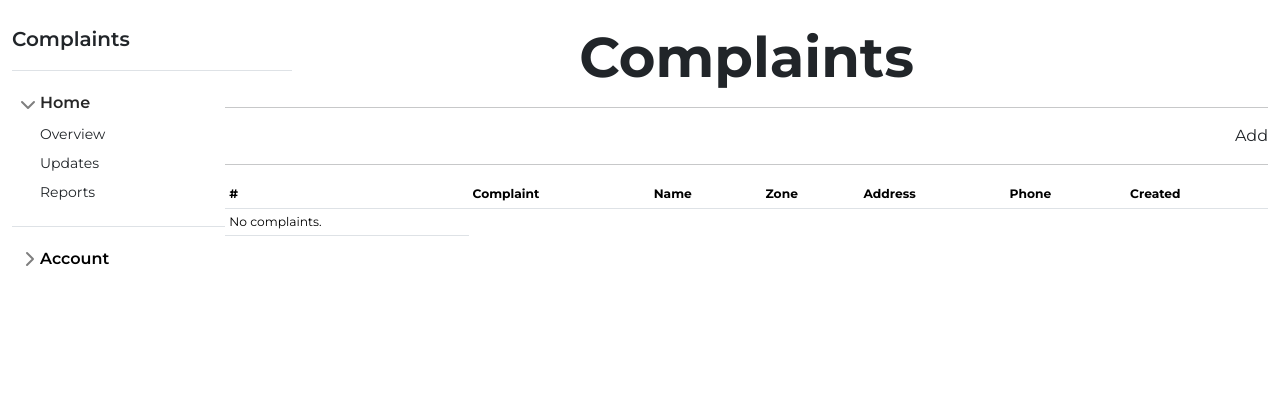
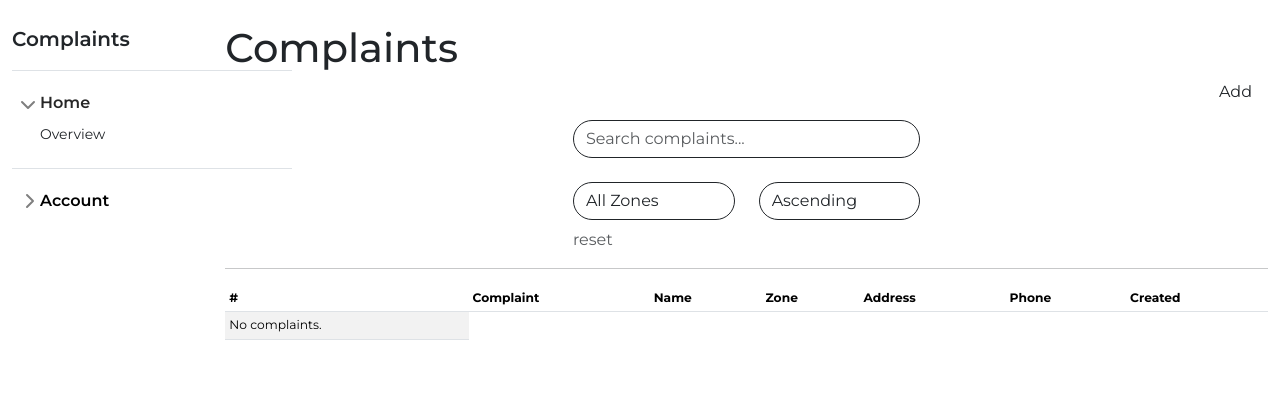
Before and after one commit to swelanauguste/works-complaints, a Django app: page / in a window 1280 px wide. Shown: the part 16-419 px from the top of the page. Run offline with Django 5.2, Linux system fonts and the light colour scheme; the visitor is signed in with stand-in values (Sample User, id 1); data that the repository does not hold is empty.

Commit message:
more frontend

```diff
--- a/app/complaints/models.py
+++ b/app/complaints/models.py
@@ -12,7 +12,7 @@ class Zone(models.Model):
     created_at = models.DateTimeField(auto_now_add=True)
 
     def __str__(self):
-        return f"{self.district.upper()} - District {self.name.upper()}"
+        return f"{self.district.upper()} - ({self.name.upper()})"
 
 
 class Category(models.Model):
--- a/app/complaints/urls.py
+++ b/app/complaints/urls.py
@@ -3,8 +3,8 @@ from django.urls import path
 from . import views
 
 urlpatterns = [
-    path("", views.ComplaintListView.as_view(), name="list"),
-    path("create/", views.ComplaintCreateView.as_view(), name="create"),
+    path("", views.complaint_list, name="list"),
+    path("create/", views.complaint_create, name="create"),
     path(
         "investigator/create/",
         views.ComplaintInvestigatorCreateView.as_view(),
--- a/app/complaints/views.py
+++ b/app/complaints/views.py
@@ -1,23 +1,71 @@
+from django.contrib.auth.decorators import login_required
+from django.core.paginator import Paginator
+from django.db.models import Q
 from django.shortcuts import get_object_or_404, redirect, render
 from django.urls import reverse
 from django.views.generic import CreateView, DetailView, ListView
 from django.views.generic.edit import FormMixin
 
 from .forms import ComplaintForm, ComplaintInvestigatorForm
-from .models import Complaint, ComplaintInvestigator
+from .models import Complaint, ComplaintInvestigator, Zone
 
 
-class ComplaintListView(ListView):
-    model = Complaint
-    paginate_by = 10
+@login_required
+def complaint_list(request):
+    # Get all complaints
+    complaints = Complaint.objects.all()
+    zones = Zone.objects.all()
+    # Search functionality
+    search_query = request.GET.get("search", "")
+    if search_query:
+        complaints = complaints.filter(
+            Q(name__icontains=search_query)
+            | Q(email__icontains=search_query)
+            | Q(address__icontains=search_query)
+            | Q(complaint__icontains=search_query)
+        )
+
+    # Filtering by Foreign Keys (Zone and Category in this case)
+    zone_filter = request.GET.get("zone", None)
+    if zone_filter:
+        complaints = complaints.filter(zone__id=zone_filter)
+
+    # category_filter = request.GET.get("category", None)
+    # if category_filter:
+    #     complaints = complaints.filter(category__id=category_filter)
+
+    # Sorting functionality
+    sort_by = request.GET.get("sort", "created_at")  # Default sorting by created_at
+    order = request.GET.get("order", "asc")  # Default order is ascending
+    if order == "desc":
+        sort_by = f"-{sort_by}"
+    complaints = complaints.order_by(sort_by)
+
+    # Pagination (optional)
+    page = request.GET.get("page", 1)
+    paginator = Paginator(complaints, 25)  # Show 10 complaints per page
+    complaints = paginator.get_page(page)
+
+    context = {
+        "object_list": complaints,
+        "search_query": search_query,
+        "zone_filter": zone_filter,
+        # "category_filter": category_filter,
+        "zones": zones,
+        "sort_by": sort_by,
+        "order": order,
+    }
+
+    return render(request, "complaints/complaint_list.html", context)
 
 
+@login_required
 def complaint_detail(request, slug):
     # Get the specific complaint
     complaint = get_object_or_404(Complaint, slug=slug)
     complaint_investigator = ComplaintInvestigator.objects.filter(
         complaint=complaint
-    ).last()
+    ).first()
 
     if request.method == "POST":
         # Process form submission
@@ -44,9 +92,22 @@ def complaint_detail(request, slug):
     return render(request, "complaints/complaint_detail.html", context)
 
 
-class ComplaintCreateView(CreateView):
-    model = Complaint
-    form_class = ComplaintForm
+@login_required
+def complaint_create(request):
+    if request.method == "POST":
+        form = ComplaintForm(request.POST)
+        if form.is_valid():
+            # Save the complaint
+            complaint = form.save()
+
+            # Redirect to the detail page of the created complaint or some success URL
+            return redirect(reverse("detail", kwargs={"slug": complaint.slug}))
+    else:
+        form = ComplaintForm()
+
+    context = {"form": form}
+
+    return render(request, "complaints/complaint_form.html", context)
 
 
 class ComplaintInvestigatorCreateView(CreateView):
--- a/app/templates/base.html
+++ b/app/templates/base.html
@@ -58,7 +58,6 @@
         $('select').addClass('form-control rounded-pill border border-dark');
         $('textarea').addClass('form-control rounded-4 border border-dark');
         $('a').addClass('text-decoration-none text-dark');
-        $('h1').addClass('display-4 text-center fw-bold');
     </script>
     <script
         src="https://cdn.jsdelivr.net/npm/@popperjs/core@2.11.8/dist/umd/popper.min.js"
--- a/app/templates/complaints/complaint_list.html
+++ b/app/templates/complaints/complaint_list.html
@@ -5,12 +5,57 @@
 
 {% block content %}
 <h1>Complaints</h1>
+<p class="text-end me-lg-3"><a href="{% url 'create' %}">Add</a></p>
+<form method="GET" action="{% url 'list' %}">
+    <div class="col-lg-4 mx-auto">
+        <input class="w-100 form-control" type="text" name="search" value="{{ search_query }}" placeholder="Search complaints...">
+    </div>
+    <br>
+    <div class="col-lg-4 mx-auto">
+        <div class="row">
+            <div class="col-lg-6 mb-2 mb-lg-0">
+                <select name="zone" onchange="this.form.submit()">
+                    <option value="">All Zones</option>
+                    {% for zone in zones %}
+                    <option value="{{ zone.id }}" {% if zone.id|stringformat:"s" == zone_filter %}selected{% endif %}>{{ zone }}</option>
+                    {% endfor %}
+                </select>
+            </div>
+            <!-- <div class="col">
+                <select name="category">
+                    <option value="">All Categories</option>
+                    {% for category in categories %}
+                    <option value="{{ category.id }}" {% if category.id|stringformat:"s" == category_filter %}selected{% endif %}>{{ category.name }}</option>
+                    {% endfor %}
+                </select>
+            </div> -->
+            <!-- <div class="col">
+                <select name="sort"onchange="this.form.submit()">
+                    <option value="created_at" {% if sort_by == 'created_at' %}selected{% endif %}>Created At</option>
+                    <option value="name" {% if sort_by == 'name' %}selected{% endif %}>Name</option>
+                </select>
+            </div> -->
+            <div class="col-lg-6">
+                <select name="order" onchange="this.form.submit()">
+                    <option value="asc" {% if order == 'asc' %}selected{% endif %}>Ascending</option>
+                    <option value="desc" {% if order == 'desc' %}selected{% endif %}>Descending</option>
+                </select>
+            </div>
+            <div class="col mt-2">
+                <a class="text-muted" href="/">reset</a>
+            </div>
+        </div>
+    </div>
+</form>
 <hr>
-<p class="text-end"><a href="{% url 'create' %}">Add</a></p>
-<hr>
-
+{% if object_list.has_previous %}
+    <a href="?page={{ object_list.previous_page_number }}">Previous</a>
+{% endif %}
+{% if object_list.has_next %}
+    <a href="?page={{ object_list.next_page_number }}">Next</a>
+{% endif %}
 <div class="table-responsive small">
-    <table class="table small table-hover table-sm">
+    <table class="table small table-hover table-sm table-striped">
         <thead>
             <tr>
                 <th scope="col">#</th>
@@ -26,12 +71,12 @@
             {% for ob in object_list %}
             <tr>
                 <th scope="row">{{forloop.counter}}</th>
-                <td><a href="{% url 'detail' ob.slug %}">{{ob|upper}}</a></td>
-                <td>{{ob.name|title}}</td>
-                <td>{{ob.zone|title}}</td>
-                <td>{{ob.address|title}}</td>
-                <td>{{ob.phone}}</td>
-                <td>{{ob.created_at}}</td>
+                <td><a href="{% url 'detail' ob.slug %}">{{ob|title}}</a></td>
+                <td><a href="{% url 'detail' ob.slug %}">{{ob.name|title}}</a></td>
+                <td><a href="{% url 'detail' ob.slug %}">{{ob.zone|upper}}</a></td>
+                <td><a href="{% url 'detail' ob.slug %}">{{ob.address|title}}</a></td>
+                <td><a href="{% url 'detail' ob.slug %}">{{ob.phone}}</a></td>
+                <td><a href="{% url 'detail' ob.slug %}">{{ob.created_at}}</a></td>
             </tr>
             {% empty %}
             <tr>
@@ -41,5 +86,11 @@
         </tbody>
     </table>
 </div>
+{% if object_list.has_previous %}
+    <a href="?page={{ object_list.previous_page_number }}">Previous</a>
+{% endif %}
+{% if object_list.has_next %}
+    <a href="?page={{ object_list.next_page_number }}">Next</a>
+{% endif %}
 
 {% endblock content %}
--- a/app/templates/side-bar.html
+++ b/app/templates/side-bar.html
@@ -32,15 +32,15 @@
                         id="home-collapse">
                         <ul
                             class="btn-toggle-nav list-unstyled fw-normal pb-1 small">
-                            <li><a href="#"
+                            <li><a href="/"
                                     class="link-body-emphasis d-inline-flex text-decoration-none rounded">Overview</a>
                             </li>
-                            <li><a href="#"
+                            <!-- <li><a href="#"
                                     class="link-body-emphasis d-inline-flex text-decoration-none rounded">Updates</a>
                             </li>
                             <li><a href="#"
                                     class="link-body-emphasis d-inline-flex text-decoration-none rounded">Reports</a>
-                            </li>
+                            </li> -->
                         </ul>
                     </div>
                 </li>
@@ -112,13 +112,7 @@
                         <ul
                             class="btn-toggle-nav list-unstyled fw-normal pb-1 small">
                             <li><a href="#"
-                                    class="link-body-emphasis d-inline-flex text-decoration-none rounded">New...</a>
-                            </li>
-                            <li><a href="#"
                                     class="link-body-emphasis d-inline-flex text-decoration-none rounded">Profile</a>
-                            </li>
-                            <li><a href="#"
-                                    class="link-body-emphasis d-inline-flex text-decoration-none rounded">Settings</a>
                             </li>
                             <li><a href="#"
                                     class="link-body-emphasis d-inline-flex text-decoration-none rounded">Sign
@@ -130,6 +124,4 @@
         </div>
     </div>
 </div>
-
-
 {% endif %}
```
Also changed, not shown: app/templates/complaints/complaint_detail.html (+8 -3 lines), app/templates/complaints/complaint_form.html (+28 -2 lines).
